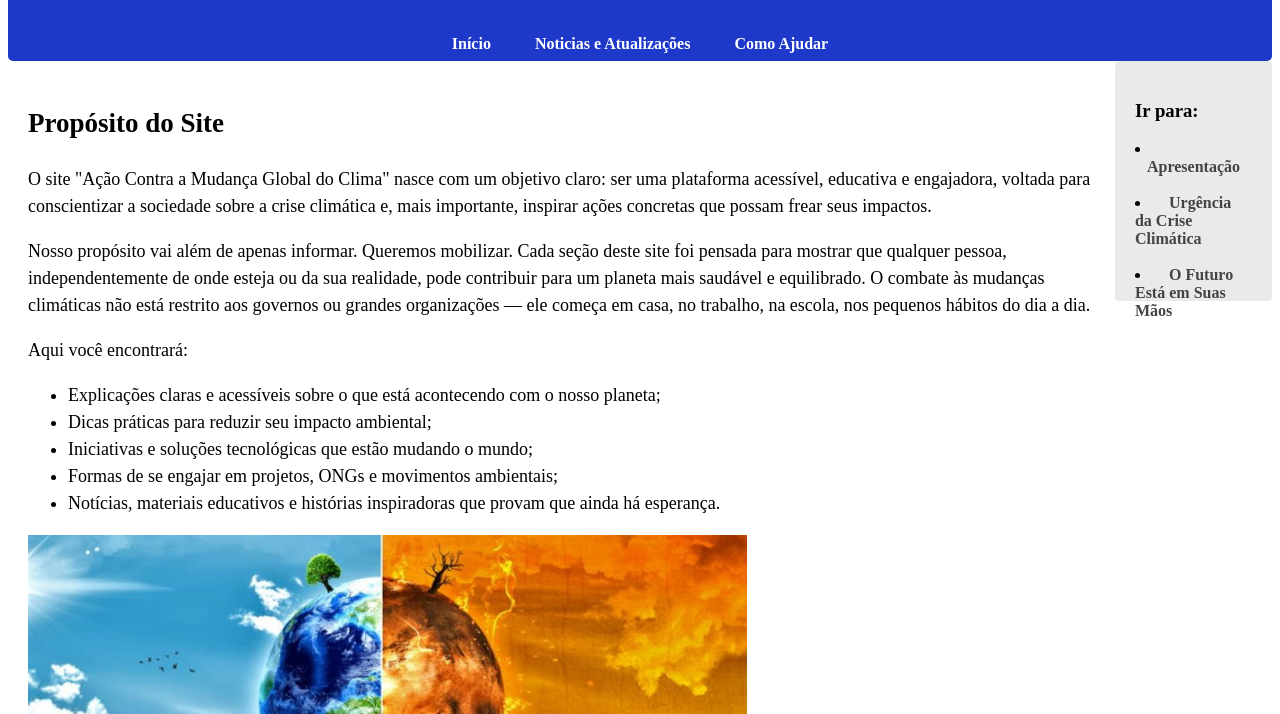
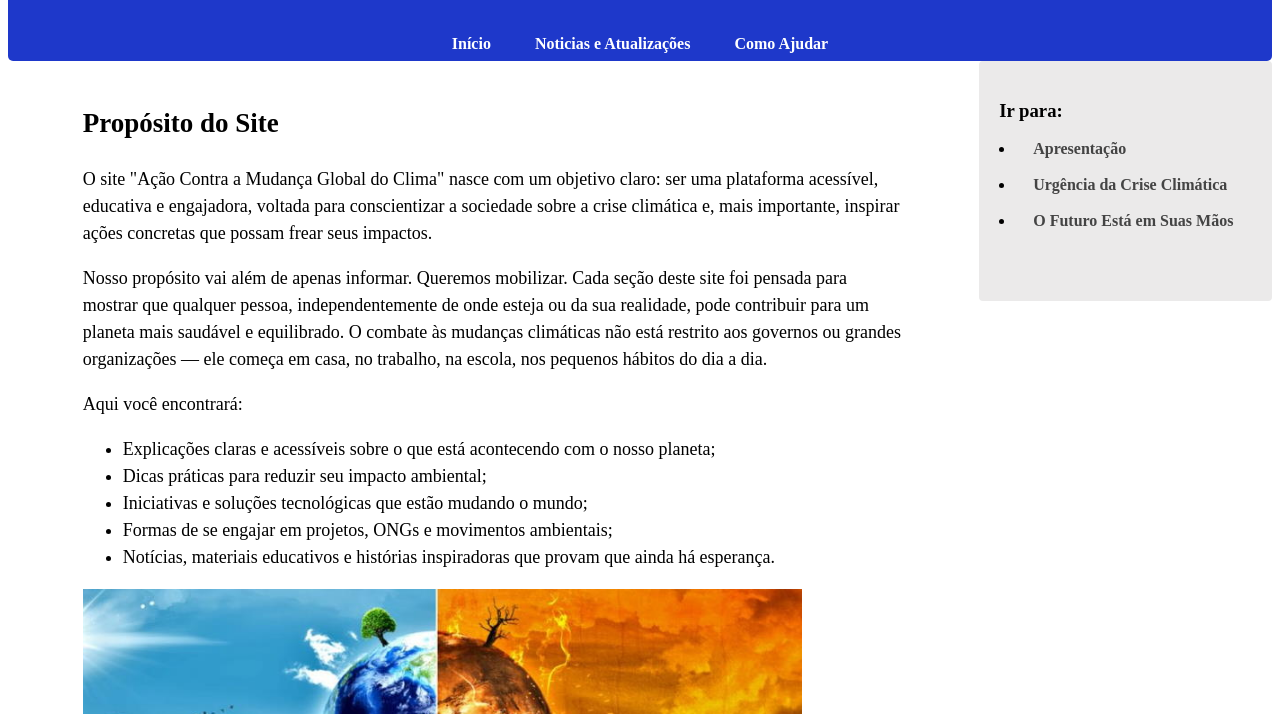
Before and after one commit to BrnORosa/A-es-contra-mudan-a-global-de-clima, a plain HTML site: page index.html in a window 1280 px wide. Shown: the part 86-800 px from the top of the page. Drawn offline with Linux system fonts and the light colour scheme.

Commit message:
Update main_css.css

```diff
--- a/main_css.css
+++ b/main_css.css
@@ -22,6 +22,11 @@ nav {
     transition: background-color 0.3s;
 }
 
+.alinhar_esquerda{
+    align-items: left;
+    float: left;
+}
+
 .header_div a {
     text-decoration: none;
     color: #ffffff;
@@ -32,7 +37,7 @@ nav {
 }
 
 .div_texto{
-    max-width: 1200px;
+    max-width: 65%;
       margin: 0 auto; /* centraliza */
       padding: 20px;
       font-size: 18px;
@@ -40,7 +45,7 @@ nav {
 }
 
 .div_barra_lateral{
-    width: 240px;
+    width: 20%;
     background-color:rgb(235, 234, 234);
     padding: 20px;
     height: 200px;
@@ -62,6 +67,8 @@ nav {
 .div_separa{
     /*essa div é só paara deixar a barra lateral do lado*/
     display: flex;
+    width: 100%;
+    height: 100%;
 }
 
 .italico{
```
